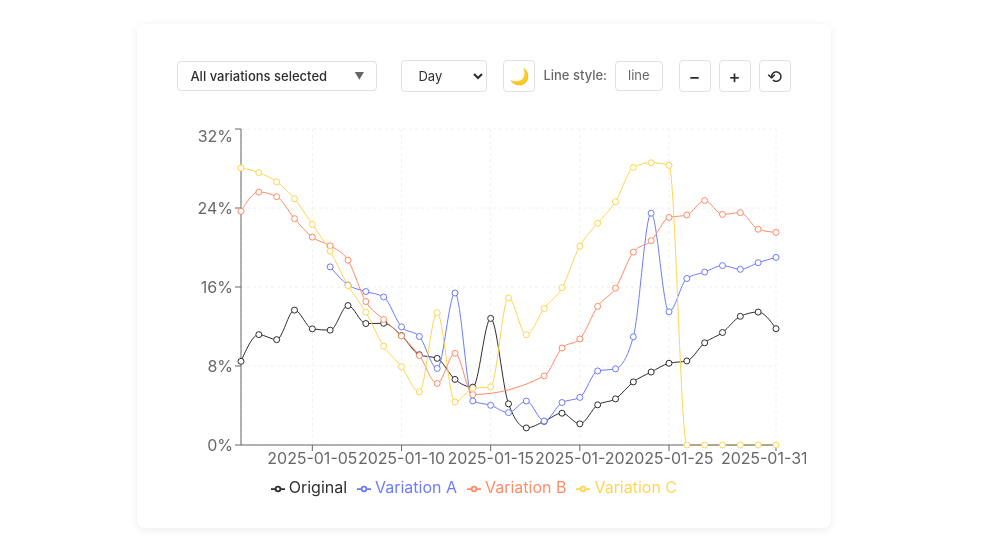
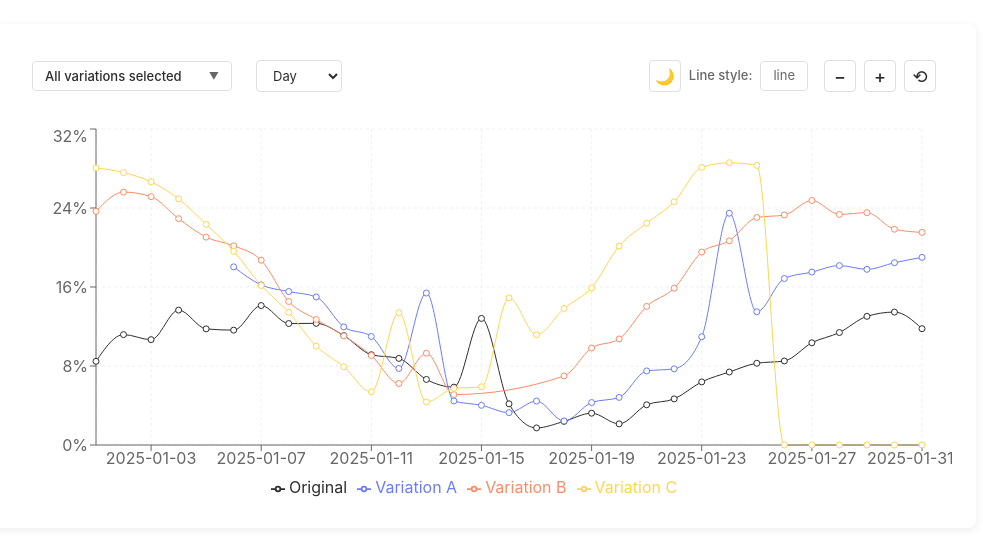
Before and after one commit to MirovaViktoria/frontend-interview-task-master, a React app: page / in a window 1280 px wide. Shown: the part 124-660 px from the top of the page, without its empty margins (156-1139 px from the left). Built offline with nearby package versions, Linux system fonts and the light colour scheme; the HTML template or start-up script is replaced by a standard one.

Commit message:
add new sizes for container

```diff
--- a/src/components/ConversionChart/ConversionChart.module.css
+++ b/src/components/ConversionChart/ConversionChart.module.css
@@ -18,6 +18,8 @@
   font-family: -apple-system, BlinkMacSystemFont, 'Segoe UI', 'Roboto', 'Oxygen', 'Ubuntu', 'Cantarell', sans-serif;
   color: var(--text-color);
   transition: background-color 0.3s, color 0.3s;
+  width: calc(80vw - 40px);
+  box-sizing: border-box;
 }
 
 /* Dark theme */
@@ -33,6 +35,8 @@
   --label-color: #a0a0a0;
 
   box-shadow: 0 2px 8px rgba(0, 0, 0, 0.3);
+  width: calc(80vw - 40px);
+  box-sizing: border-box;
 }
 
 .chartWrapper {
```
